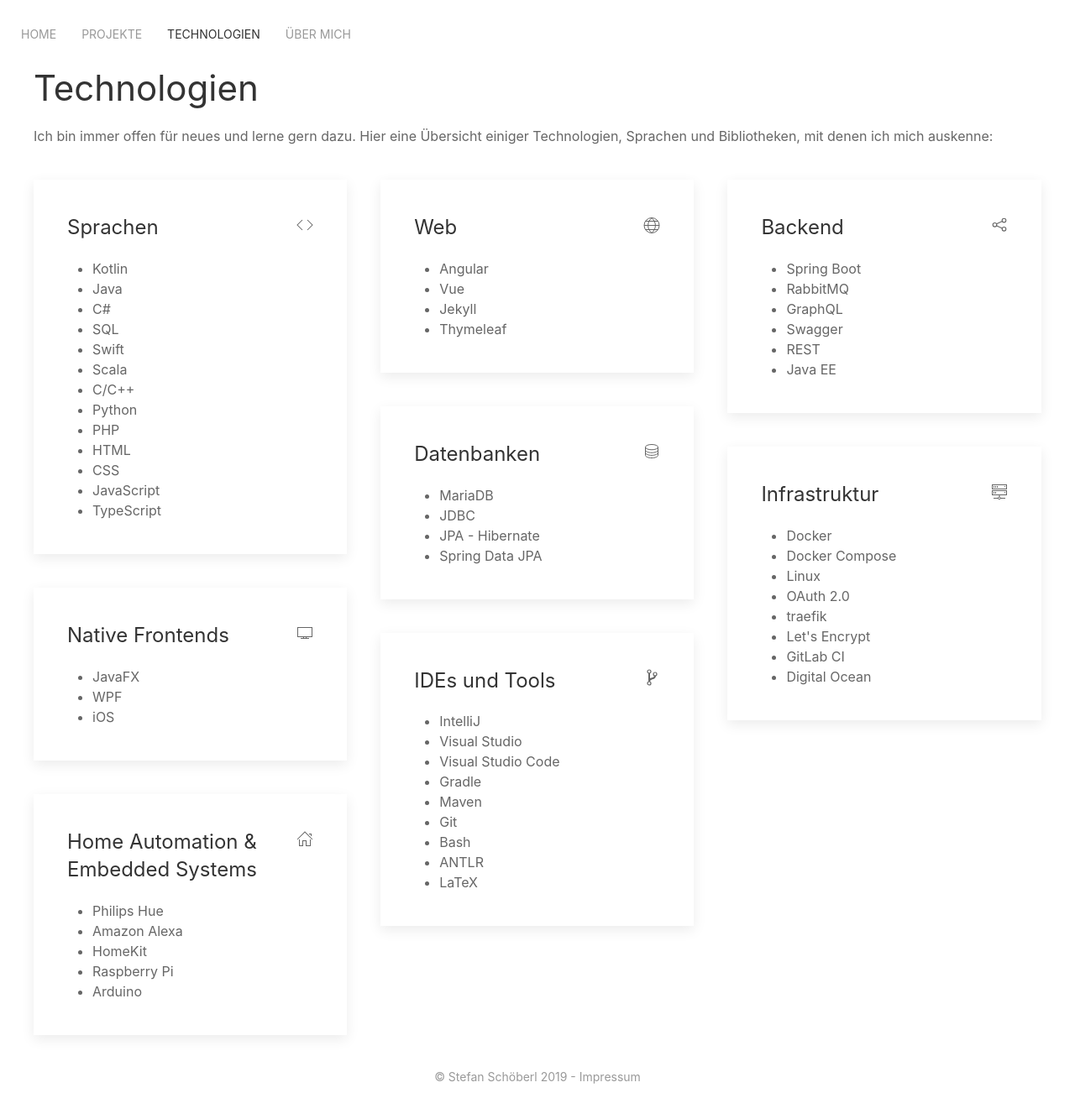
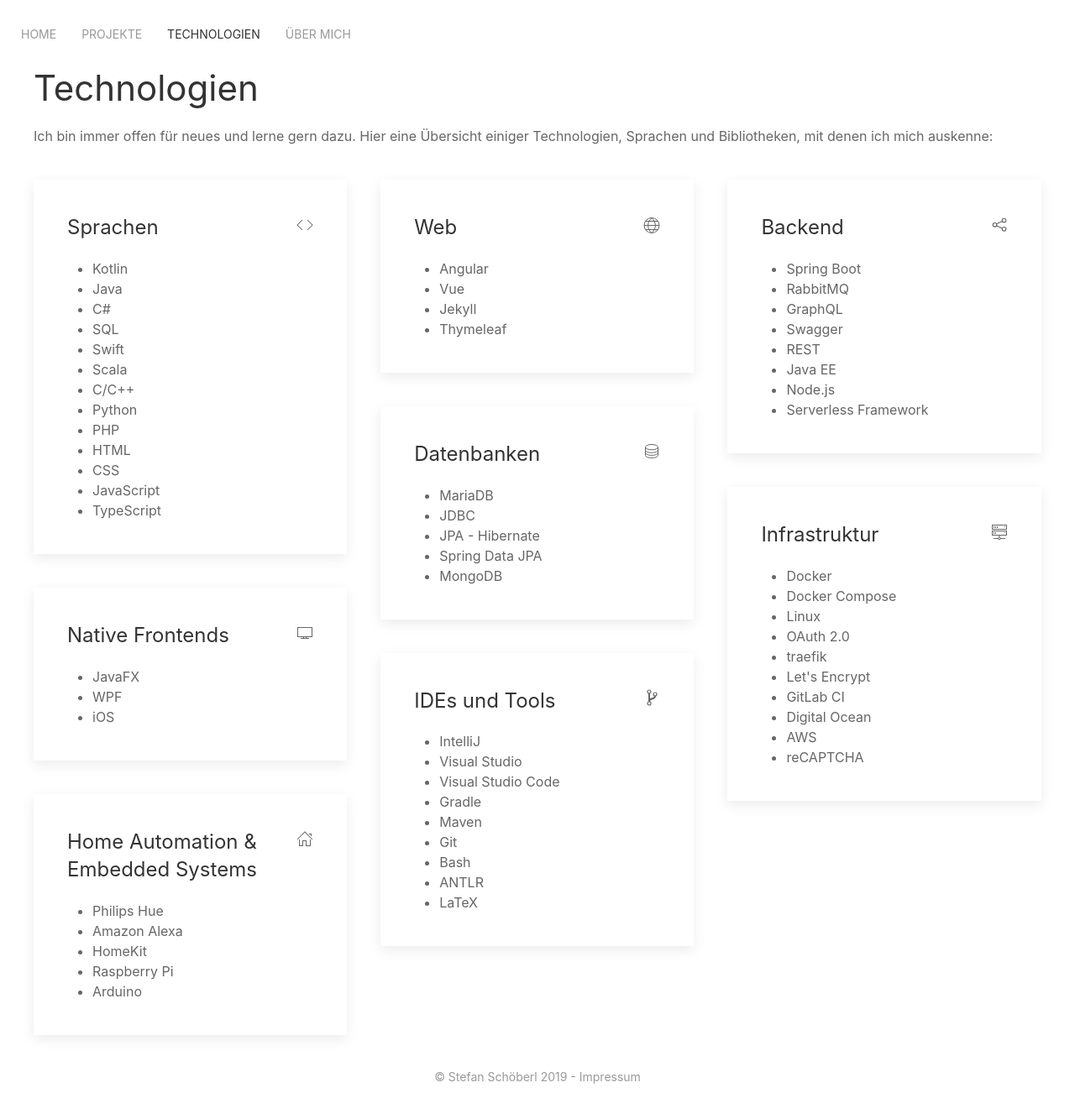
Before and after one commit to stefanschoeberl/stefanschoeberl.github.io, a Jekyll site: the page built from technologies.html, in a window 1280 px wide. Shown: the whole page at 84% size. Built offline with Jekyll 4.4.1, drawn with Linux system fonts in a browser that asks for light colours.

Commit message:
Update technologies

```diff
--- a/_data/technologies.yml
+++ b/_data/technologies.yml
@@ -30,6 +30,8 @@
     - Swagger
     - REST
     - Java EE
+    - Node.js
+    - Serverless Framework
 - name: Native Frontends
   icon: desktop
   technologies:
@@ -43,6 +45,7 @@
     - JDBC
     - JPA - Hibernate
     - Spring Data JPA
+    - MongoDB
 - name: Infrastruktur
   icon: server
   technologies:
@@ -54,6 +57,8 @@
     - Let's Encrypt
     - GitLab CI
     - Digital Ocean
+    - AWS
+    - reCAPTCHA
 - name: Home Automation & Embedded Systems
   icon: home
   technologies:
```
